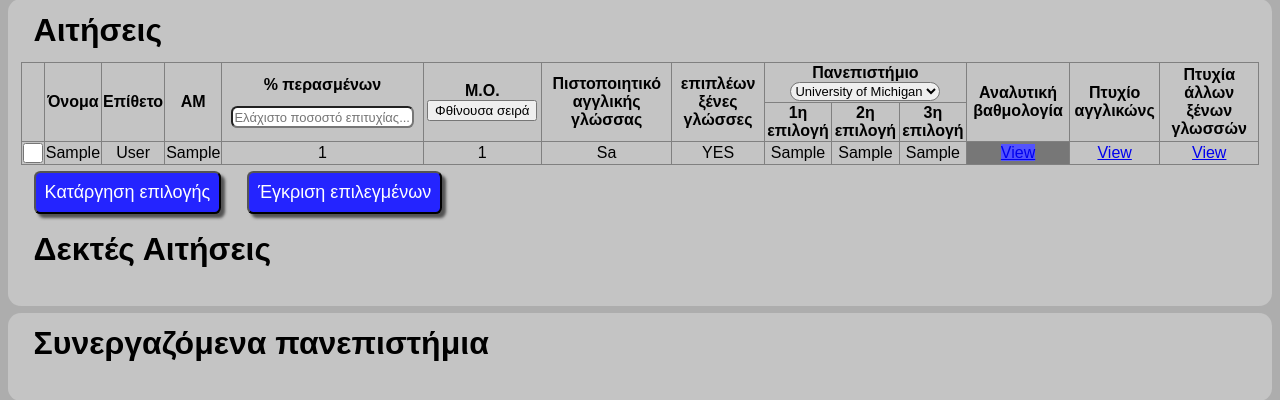
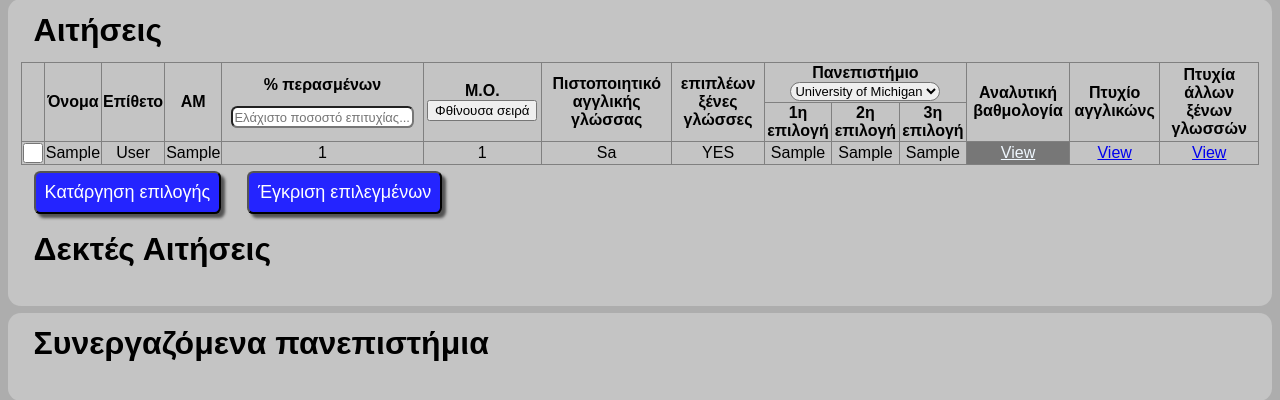
Before and after one commit to Vasilis-git/Erasmus-Webpage, a PHP site: page /admin_settings.php in a window 1280 px wide, with the pointer over the restyled element. Shown: the part 485-885 px from the top of the page. Run offline with PHP 8.4, Linux system fonts and the light colour scheme; data comes from the database, SQL or seed files in the repository; tables that the repository leaves empty hold one stand-in row (values such as "Sample post").

Commit message:
improve admin table <a> look

```diff
--- a/admin_settings.php
+++ b/admin_settings.php
@@ -47,6 +47,10 @@
         }
         th input[type="button"], td a{
             all: revert;
+        }
+        td a:hover{
+            all:revert;
+            color:aliceblue;
         }
         input[type="checkbox"] {
             width: 20px;
```
